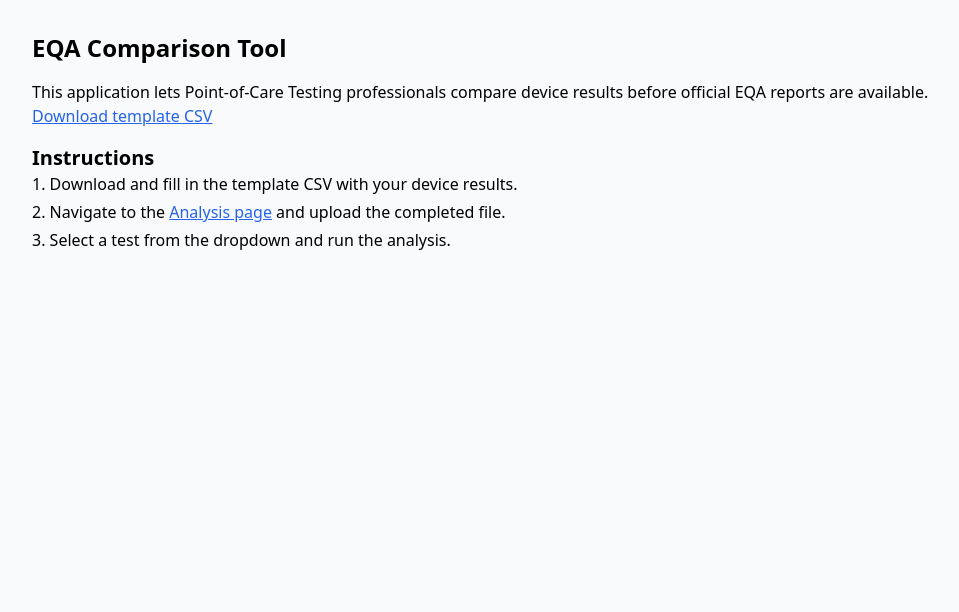
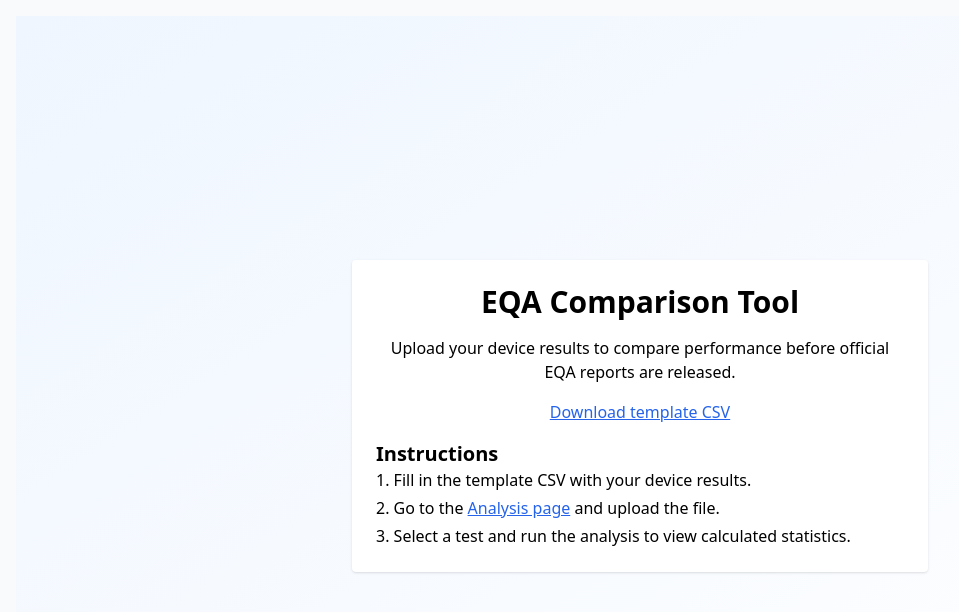
Before and after one commit to adnan8474/EQA, a React (Vite) app: page / in a window 1280 px wide. Shown: the top 612 px of the page, without its empty margins (0-959 px from the left). Built offline with nearby package versions, Linux system fonts and the light colour scheme.

Commit message:
Add results table and improve UI

```diff
--- a/src/components/DataTable.jsx
+++ b/src/components/DataTable.jsx
@@ -6,7 +6,7 @@ export default function DataTable() {
   if (!data || data.length === 0) return null
   const headers = Object.keys(data[0])
   return (
-    <table className="min-w-full table-auto border">
+    <table className="min-w-full table-auto border text-sm">
       <thead className="bg-gray-100">
         <tr>
           {headers.map((h) => (
@@ -18,7 +18,7 @@ export default function DataTable() {
       </thead>
       <tbody>
         {data.map((row, i) => (
-          <tr key={i} className="border-b">
+          <tr key={i} className="border-b odd:bg-gray-50">
             {headers.map((h) => (
               <td key={h} className="px-2 py-1 border-r">
                 {row[h]}
--- a/src/pages/Compare.jsx
+++ b/src/pages/Compare.jsx
@@ -10,6 +10,7 @@ function App() {
   const [filtered, setFiltered] = useState([])
   const [testNames, setTestNames] = useState([])
   const [selectedTest, setSelectedTest] = useState('')
+  const [stats, setStats] = useState([])
 
   const handleFile = (e) => {
     const file = e.target.files[0]
@@ -64,36 +65,62 @@ function App() {
       if (!grouped[key]) grouped[key] = []
       grouped[key].push(row.Result)
     })
-    const stats = Object.entries(grouped).map(([device, results]) => {
+    const computed = Object.entries(grouped).map(([device, results]) => {
       const mean = results.reduce((a, b) => a + b, 0) / results.length
       const variance = results.reduce((a, b) => a + Math.pow(b - mean, 2), 0) / results.length
       const sd = Math.sqrt(variance)
       const cv = (sd / mean) * 100
-      return { device, mean, sd, cv }
+      return { device, mean: mean.toFixed(2), sd: sd.toFixed(2), cv: cv.toFixed(2) }
     })
-    console.log('Stats', stats)
-    alert('Analysis complete. See console for stats.')
+    setStats(computed)
   }
 
   return (
     <DataContext.Provider value={{ data: filtered }}>
+      <div className="max-w-3xl mx-auto space-y-6">
+        <h1 className="text-3xl font-bold bg-gradient-to-r from-blue-600 to-cyan-500 text-white p-4 rounded shadow">EQA Comparison Tool</h1>
+        <div className="bg-white p-4 rounded shadow space-y-4">
+          <input type="file" accept=".csv,.xlsx" onChange={handleFile} className="border p-2 w-full" />
+          {data.length > 0 && (
             <div className="space-y-4">
-        <h1 className="text-2xl font-bold">EQA Comparison Tool</h1>
-        <input type="file" accept=".csv,.xlsx" onChange={handleFile} className="border p-2" />
-        {data.length > 0 && (
-          <div className="space-y-2">
-            <div className="flex space-x-2 items-center">
-              <select value={selectedTest} onChange={(e) => setSelectedTest(e.target.value)} className="border p-2">
+              <div className="flex flex-wrap space-x-2 items-center">
+                <select value={selectedTest} onChange={(e) => setSelectedTest(e.target.value)} className="border p-2 flex-grow">
                   <option value="">All Tests</option>
                   {testNames.map((t) => (
                     <option key={t} value={t}>{t}</option>
                   ))}
                 </select>
-              <button onClick={runAnalysis} className="bg-blue-500 text-white px-4 py-2 rounded">Run Analysis</button>
+                <button onClick={runAnalysis} className="bg-blue-500 text-white px-4 py-2 rounded whitespace-nowrap">Run Analysis</button>
               </div>
               <DataTable />
             </div>
           )}
+          {stats.length > 0 && (
+            <div className="mt-4">
+              <h2 className="text-xl font-semibold mb-2">Results</h2>
+              <table className="min-w-full table-auto border text-sm">
+                <thead className="bg-gray-100">
+                  <tr>
+                    <th className="px-2 py-1 border">Device</th>
+                    <th className="px-2 py-1 border">Mean</th>
+                    <th className="px-2 py-1 border">SD</th>
+                    <th className="px-2 py-1 border">CV %</th>
+                  </tr>
+                </thead>
+                <tbody>
+                  {stats.map((s) => (
+                    <tr key={s.device} className="border-b">
+                      <td className="px-2 py-1 border-r font-medium">{s.device}</td>
+                      <td className="px-2 py-1 border-r text-right">{s.mean}</td>
+                      <td className="px-2 py-1 border-r text-right">{s.sd}</td>
+                      <td className="px-2 py-1 text-right">{s.cv}</td>
+                    </tr>
+                  ))}
+                </tbody>
+              </table>
+            </div>
+          )}
+        </div>
       </div>
     </DataContext.Provider>
   )
--- a/src/pages/Home.jsx
+++ b/src/pages/Home.jsx
@@ -3,25 +3,31 @@ import { Link } from 'react-router-dom'
 
 export default function Home() {
   return (
-    <div className="space-y-4 p-4">
-      <h1 className="text-2xl font-bold">EQA Comparison Tool</h1>
-      <p>
-        This application lets Point-of-Care Testing professionals compare device
-        results before official EQA reports are available.
+    <div className="min-h-screen bg-gradient-to-br from-blue-50 to-white flex items-center justify-center p-4">
+      <div className="bg-white p-6 rounded shadow max-w-xl space-y-4">
+        <h1 className="text-3xl font-bold text-center">EQA Comparison Tool</h1>
+        <p className="text-center">
+          Upload your device results to compare performance before official EQA reports are released.
         </p>
+        <div className="text-center">
           <a href="/template.csv" download className="text-blue-600 underline">
             Download template CSV
           </a>
+        </div>
         <div>
-        <h2 className="text-xl font-semibold mt-4">Instructions</h2>
+          <h2 className="text-xl font-semibold mt-2">Instructions</h2>
           <ol className="list-decimal list-inside space-y-1">
-          <li>Download and fill in the template CSV with your device results.</li>
+            <li>Fill in the template CSV with your device results.</li>
             <li>
-            Navigate to the <Link to="/app" className="text-blue-600 underline">Analysis page</Link> and upload
-            the completed file.
+              Go to the{' '}
+              <Link to="/app" className="text-blue-600 underline">
+                Analysis page
+              </Link>{' '}
+              and upload the file.
             </li>
-          <li>Select a test from the dropdown and run the analysis.</li>
+            <li>Select a test and run the analysis to view calculated statistics.</li>
           </ol>
+        </div>
       </div>
     </div>
   )
```
Also changed, not shown: 1 other file (tests, documents, lock files or other folders). Lines whose indentation alone changed are shown as unchanged.
